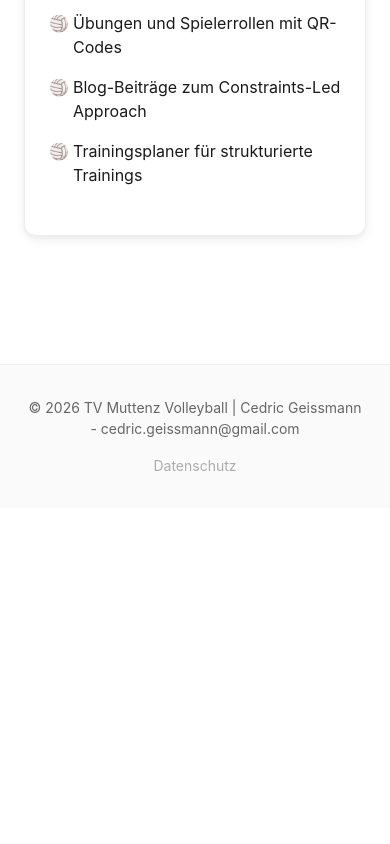
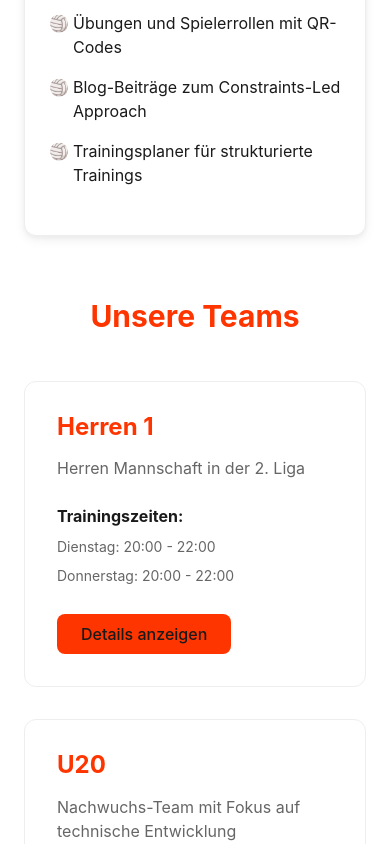
Before and after one commit to cedricgeissmann/volleyball, a SvelteKit app: page / in a window 390 px wide. Shown: the part 886-1730 px from the top of the page. Before the commit the page ends 1394 px from the top, so only its background shows below. Built offline with nearby package versions, Linux system fonts and the light colour scheme.

Commit message:
Basisinformationen zu den Teams.

```diff
--- /dev/null
+++ b/src/lib/components/team/GoalCard.svelte
@@ -0,0 +1,45 @@
+<script>
+	/**
+	 * @type {{
+	 *   goal: {
+	 *     titel: string,
+	 *     beschreibung: string
+	 *   }
+	 * }}
+	 */
+	let { goal } = $props();
+</script>
+
+<div class="goal-card">
+	<h4>{goal.titel}</h4>
+	<p>{goal.beschreibung}</p>
+</div>
+
+<style>
+	.goal-card {
+		background: var(--color-background-elevated);
+		border-left: 4px solid var(--color-primary);
+		padding: var(--space-md);
+		border-radius: var(--radius-md);
+		box-shadow: var(--shadow-sm);
+		transition: all var(--transition-fast);
+	}
+
+	.goal-card:hover {
+		box-shadow: var(--shadow-md);
+		transform: translateX(4px);
+	}
+
+	.goal-card h4 {
+		margin: 0 0 var(--space-sm) 0;
+		color: var(--color-primary);
+		font-size: var(--font-size-lg);
+	}
+
+	.goal-card p {
+		margin: 0;
+		color: var(--color-text-secondary);
+		font-size: var(--font-size-sm);
+		line-height: 1.6;
+	}
+</style>
--- /dev/null
+++ b/src/lib/components/team/TeamCard.svelte
@@ -0,0 +1,105 @@
+<script>
+	import { base } from '$app/paths';
+
+	/**
+	 * @type {{
+	 *   team: {
+	 *     id: string,
+	 *     name: string,
+	 *     beschreibung: string,
+	 *     trainingszeiten: Array<{tag: string, zeit: string, ort: string}>
+	 *   }
+	 * }}
+	 */
+	let { team } = $props();
+</script>
+
+<article class="team-card">
+	<h3>{team.name}</h3>
+	<p class="beschreibung">{team.beschreibung}</p>
+
+	{#if team.trainingszeiten && team.trainingszeiten.length > 0}
+		<div class="training-preview">
+			<strong>Trainingszeiten:</strong>
+			<ul>
+				{#each team.trainingszeiten.slice(0, 2) as training}
+					<li>{training.tag}: {training.zeit}</li>
+				{/each}
+			</ul>
+		</div>
+	{/if}
+
+	<a href="{base}/teams/{team.id}" class="btn-primary"> Details anzeigen </a>
+</article>
+
+<style>
+	.team-card {
+		background: var(--color-background-elevated);
+		border: 1px solid var(--color-gray-200);
+		border-radius: var(--radius-lg);
+		padding: var(--space-xl);
+		transition: all var(--transition-normal);
+		display: flex;
+		flex-direction: column;
+		gap: var(--space-md);
+	}
+
+	.team-card:hover {
+		border-color: var(--color-primary);
+		box-shadow: var(--shadow-card);
+		transform: translateY(-4px);
+	}
+
+	.team-card h3 {
+		color: var(--color-primary);
+		margin: 0;
+		font-size: var(--font-size-2xl);
+	}
+
+	.beschreibung {
+		color: var(--color-text-secondary);
+		margin: 0;
+	}
+
+	.training-preview {
+		margin-block: var(--space-sm);
+	}
+
+	.training-preview strong {
+		display: block;
+		margin-bottom: var(--space-xs);
+		color: var(--color-text);
+	}
+
+	.training-preview ul {
+		list-style: none;
+		padding: 0;
+		margin: 0;
+	}
+
+	.training-preview li {
+		padding: var(--space-xs) 0;
+		color: var(--color-text-secondary);
+		font-size: var(--font-size-sm);
+	}
+
+	.btn-primary {
+		display: inline-block;
+		align-self: flex-start;
+		background: var(--color-primary);
+		color: var(--color-text-inverse);
+		padding: var(--space-sm) var(--space-lg);
+		border-radius: var(--radius-md);
+		font-weight: var(--font-weight-medium);
+		transition: all var(--transition-fast);
+		border: none;
+		cursor: pointer;
+		text-decoration: none;
+	}
+
+	.btn-primary:hover {
+		background: var(--color-primary-hover);
+		transform: translateY(-2px);
+		box-shadow: var(--shadow-md);
+	}
+</style>
--- /dev/null
+++ b/src/routes/+page.js
@@ -0,0 +1,12 @@
+import { loadTeams } from '$lib/utils/contentLoader.js';
+
+export const prerender = true;
+
+/** @type {import('./$types').PageLoad} */
+export async function load() {
+	const teams = await loadTeams();
+
+	return {
+		teams,
+	};
+}
--- a/src/routes/+page.svelte
+++ b/src/routes/+page.svelte
@@ -1,5 +1,9 @@
 <script>
 	import { base } from '$app/paths';
+	import TeamCard from '$lib/components/team/TeamCard.svelte';
+
+	/** @type {{ data: { teams: Array<any> } }} */
+	let { data } = $props();
 </script>
 
 <svelte:head>
@@ -30,6 +34,15 @@
 			<li>Blog-Beiträge zum Constraints-Led Approach</li>
 			<li>Trainingsplaner für strukturierte Trainings</li>
 		</ul>
+	</section>
+
+	<section class="teams-section">
+		<h2>Unsere Teams</h2>
+		<div class="team-grid">
+			{#each data.teams as team}
+				<TeamCard {team} />
+			{/each}
+		</div>
 	</section>
 </main>
 
@@ -93,6 +106,25 @@
 		left: 0;
 	}
 
+	.teams-section {
+		margin-block: var(--space-3xl);
+	}
+
+	.teams-section h2 {
+		text-align: center;
+		color: var(--color-primary);
+		margin-bottom: var(--space-2xl);
+		font-size: var(--font-size-3xl);
+	}
+
+	.team-grid {
+		display: grid;
+		grid-template-columns: repeat(auto-fill, minmax(350px, 1fr));
+		gap: var(--space-xl);
+		max-width: var(--max-width-content);
+		margin-inline: auto;
+	}
+
 	@media (max-width: 768px) {
 		.hero h1 {
 			font-size: var(--font-size-3xl);
@@ -105,5 +137,9 @@
 		.info {
 			padding: var(--space-lg);
 		}
+
+		.team-grid {
+			grid-template-columns: 1fr;
+		}
 	}
 </style>
--- /dev/null
+++ b/src/routes/teams/+page.svelte
@@ -0,0 +1,63 @@
+<script>
+	import TeamCard from '$lib/components/team/TeamCard.svelte';
+
+	/** @type {{ data: { teams: Array<any> } }} */
+	let { data } = $props();
+</script>
+
+<svelte:head>
+	<title>Teams - TV Muttenz Volleyball</title>
+	<meta name="description" content="Unsere Volleyball-Teams beim TV Muttenz" />
+</svelte:head>
+
+<div class="container">
+	<header class="page-header">
+		<h1>Unsere Teams</h1>
+		<p class="lead">
+			Entdecken Sie unsere Volleyball-Teams, ihre Trainingszeiten und Ziele für die Saison.
+		</p>
+	</header>
+
+	<div class="team-grid">
+		{#each data.teams as team}
+			<TeamCard {team} />
+		{/each}
+	</div>
+</div>
+
+<style>
+	.container {
+		padding-block: var(--space-3xl);
+	}
+
+	.page-header {
+		text-align: center;
+		margin-bottom: var(--space-3xl);
+	}
+
+	.page-header h1 {
+		color: var(--color-primary);
+		margin-bottom: var(--space-md);
+	}
+
+	.lead {
+		font-size: var(--font-size-lg);
+		color: var(--color-text-secondary);
+		max-width: 600px;
+		margin-inline: auto;
+	}
+
+	.team-grid {
+		display: grid;
+		grid-template-columns: repeat(auto-fill, minmax(350px, 1fr));
+		gap: var(--space-xl);
+		max-width: var(--max-width-content);
+		margin-inline: auto;
+	}
+
+	@media (max-width: 768px) {
+		.team-grid {
+			grid-template-columns: 1fr;
+		}
+	}
+</style>
--- /dev/null
+++ b/src/routes/teams/[teamId]/+page.svelte
@@ -0,0 +1,160 @@
+<script>
+	import GoalCard from '$lib/components/team/GoalCard.svelte';
+
+	/** @type {{ data: { team: any } }} */
+	let { data } = $props();
+	const { team } = data;
+</script>
+
+<svelte:head>
+	<title>{team.name} - TV Muttenz Volleyball</title>
+	<meta name="description" content="{team.beschreibung}" />
+</svelte:head>
+
+<div class="container">
+	<article class="team-detail">
+		<header class="team-header">
+			<h1>{team.name}</h1>
+			<p class="lead">{team.beschreibung}</p>
+		</header>
+
+		<section id="trainingszeiten" class="section">
+			<h2>Trainingszeiten</h2>
+			<div class="training-table-wrapper">
+				<table class="training-table">
+					<thead>
+						<tr>
+							<th>Tag</th>
+							<th>Zeit</th>
+							<th>Ort</th>
+						</tr>
+					</thead>
+					<tbody>
+						{#each team.trainingszeiten as training}
+							<tr>
+								<td>{training.tag}</td>
+								<td>{training.zeit}</td>
+								<td>{training.ort}</td>
+							</tr>
+						{/each}
+					</tbody>
+				</table>
+			</div>
+		</section>
+
+		<section id="ziele" class="section">
+			<h2>Teamziele & Kompetenzen</h2>
+			<div class="goals-grid">
+				{#each team.ziele as goal}
+					<GoalCard {goal} />
+				{/each}
+			</div>
+		</section>
+	</article>
+</div>
+
+<style>
+	.container {
+		padding-block: var(--space-3xl);
+	}
+
+	.team-detail {
+		max-width: 900px;
+		margin-inline: auto;
+	}
+
+	.team-header {
+		text-align: center;
+		margin-bottom: var(--space-3xl);
+		padding-bottom: var(--space-xl);
+		border-bottom: 2px solid var(--color-gray-200);
+	}
+
+	.team-header h1 {
+		color: var(--color-primary);
+		margin-bottom: var(--space-md);
+		font-size: var(--font-size-4xl);
+	}
+
+	.lead {
+		font-size: var(--font-size-xl);
+		color: var(--color-text-secondary);
+		margin: 0;
+	}
+
+	.section {
+		margin-bottom: var(--space-3xl);
+	}
+
+	.section h2 {
+		color: var(--color-secondary);
+		margin-bottom: var(--space-xl);
+		font-size: var(--font-size-3xl);
+	}
+
+	.training-table-wrapper {
+		overflow-x: auto;
+	}
+
+	.training-table {
+		width: 100%;
+		border-collapse: collapse;
+		background: var(--color-background-elevated);
+		border-radius: var(--radius-lg);
+		overflow: hidden;
+		box-shadow: var(--shadow-sm);
+	}
+
+	.training-table th,
+	.training-table td {
+		padding: var(--space-md) var(--space-lg);
+		text-align: left;
+	}
+
+	.training-table th {
+		background: var(--color-primary);
+		color: var(--color-text-inverse);
+		font-weight: var(--font-weight-bold);
+		font-size: var(--font-size-sm);
+		text-transform: uppercase;
+		letter-spacing: 0.5px;
+	}
+
+	.training-table td {
+		border-bottom: 1px solid var(--color-gray-200);
+		color: var(--color-text);
+	}
+
+	.training-table tbody tr:last-child td {
+		border-bottom: none;
+	}
+
+	.training-table tbody tr:hover {
+		background: var(--color-gray-50);
+	}
+
+	.goals-grid {
+		display: grid;
+		grid-template-columns: repeat(auto-fill, minmax(300px, 1fr));
+		gap: var(--space-lg);
+	}
+
+	@media (max-width: 768px) {
+		.team-header h1 {
+			font-size: var(--font-size-3xl);
+		}
+
+		.lead {
+			font-size: var(--font-size-lg);
+		}
+
+		.goals-grid {
+			grid-template-columns: 1fr;
+		}
+
+		.training-table th,
+		.training-table td {
+			padding: var(--space-sm) var(--space-md);
+		}
+	}
+</style>
```
Also changed, not shown: src/routes/teams/+page.js (added, +12 -0 lines), src/routes/teams/[teamId]/+page.js (added, +20 -0 lines).
